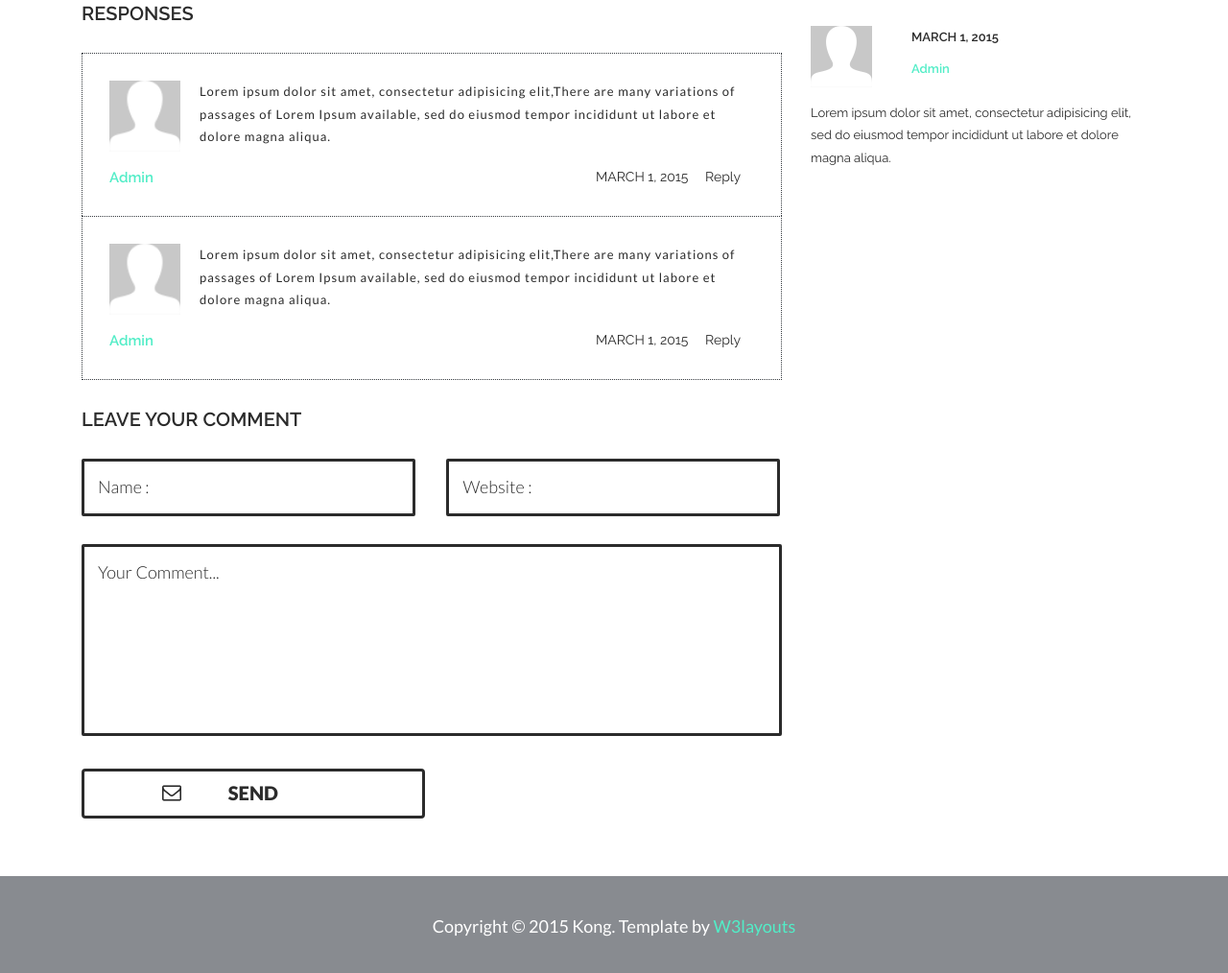
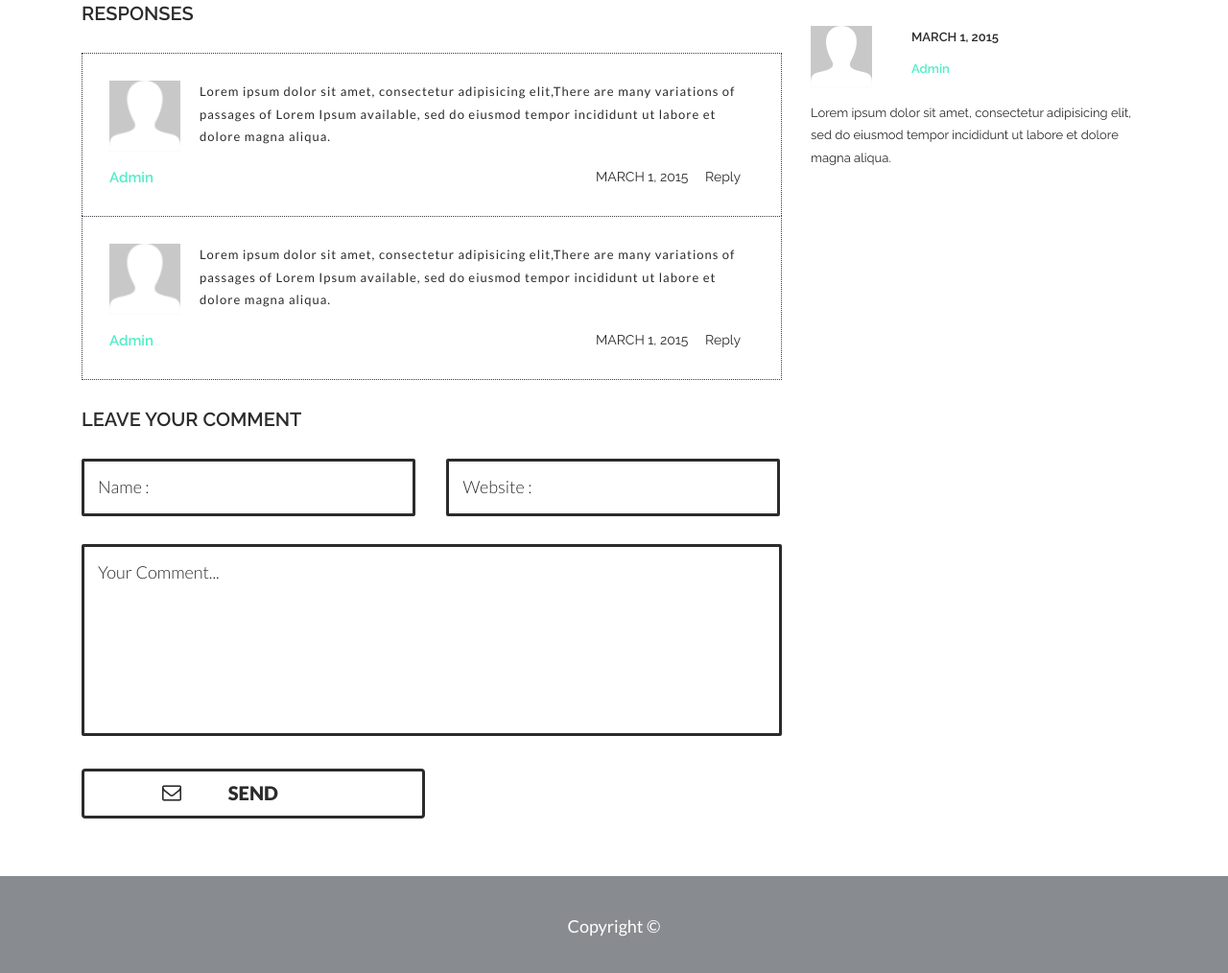
Before and after one commit to vik625/akchauhan, a plain HTML site: page single.html in a window 1280 px wide. Shown: the part 1527-2541 px from the top of the page at 96% size. Drawn offline with Linux system fonts and the light colour scheme.

Commit message:
Update single.html

```diff
--- a/single.html
+++ b/single.html
@@ -1,13 +1,8 @@
-<!--
-Author: W3layouts
-Author URL: http://w3layouts.com
-License: Creative Commons Attribution 3.0 Unported
-License URL: http://creativecommons.org/licenses/by/3.0/
--->
+
 <!DOCTYPE html>
 <html>
 <head>
-	<title>Kong a Personal Portfolio Flat Bootstrap Responsive Website Template | Single :: w3layouts</title>
+	<title>Vikash Singh</title>
 	<!--fonts-->
 		<link href='http://fonts.googleapis.com/css?family=Raleway:400,100,200,300,500,600,700,800,900' rel='stylesheet' type='text/css'>
 		<link href='http://fonts.googleapis.com/css?family=Lato:100,300,400,700,900,100italic,300italic,400italic,700italic,900italic' rel='stylesheet' type='text/css'>
@@ -279,7 +274,7 @@
 <!--footer-->
 <div class="footer">
 	<div class="container">
-		<p>Copyright &copy; 2015 Kong. Template by <a href="http://w3layouts.com/"> W3layouts</a></p>
+		<p>Copyright &copy; </p>
 	</div>
 </div>
 <!--//footer-->
```
